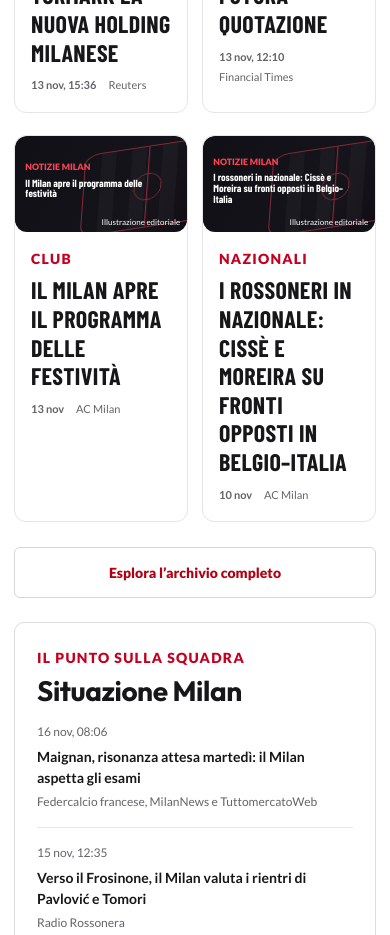
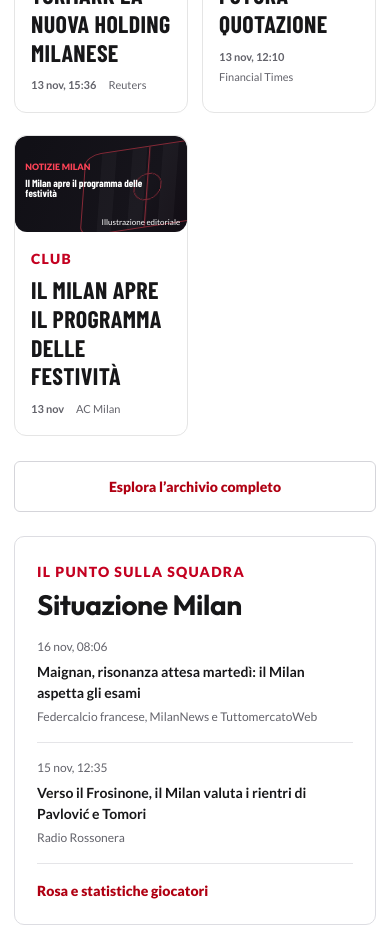
Before and after one commit to giuseppemastrapasqua/ac1899-v2, a Next.js app: page / in a window 390 px wide. Shown: the part 3080-4015 px from the top of the page. Built offline with nearby package versions, Linux system fonts and the light colour scheme; no server answers; the database is empty; a web font is replaced by a local one.

Commit message:
Show nine Filo Rossonero cards on desktop and eight on mobile

```diff
--- a/app/page.tsx
+++ b/app/page.tsx
@@ -42,12 +42,12 @@ export default async function Home() {
   const sorted = all.filter(story => Number.isFinite(Date.parse(story.date)) && Date.parse(story.date) <= Date.now())
     .sort((a, b) => Date.parse(b.date) - Date.parse(a.date) || a.href.localeCompare(b.href))
     .filter(story => { const key = story.title.toLocaleLowerCase("it").replace(/[^\p{L}\p{N}]/gu, ""); if (seen.has(key)) return false; seen.add(key); return true; });
-  const featured = await Promise.all(sorted.slice(0, 13).map(async story => ({ ...story,
+  const featured = await Promise.all(sorted.slice(0, 12).map(async story => ({ ...story,
     image: story.image || (story.coverSource ? await getOfficialMilanCover(story.coverSource) : undefined),
   })));
   const [lead, ...others] = featured;
   const side = others.slice(0, 2);
-  const more = others.slice(2);
+  const more = others.slice(2, 11);
   const normalize = (value: string) => value.normalize("NFD").replace(/[\u0300-\u036f]/g, "").toLocaleLowerCase("it").replace(/[^\p{L}\p{N}]+/gu, " ").trim();
   const squadNames = milanSquad.flatMap(group => group.players.map(player => normalize(player[1].split(" ").slice(1).join(" ")))).filter(name => name.length > 3);
   const medicalPlayers = new Set<string>();
```
